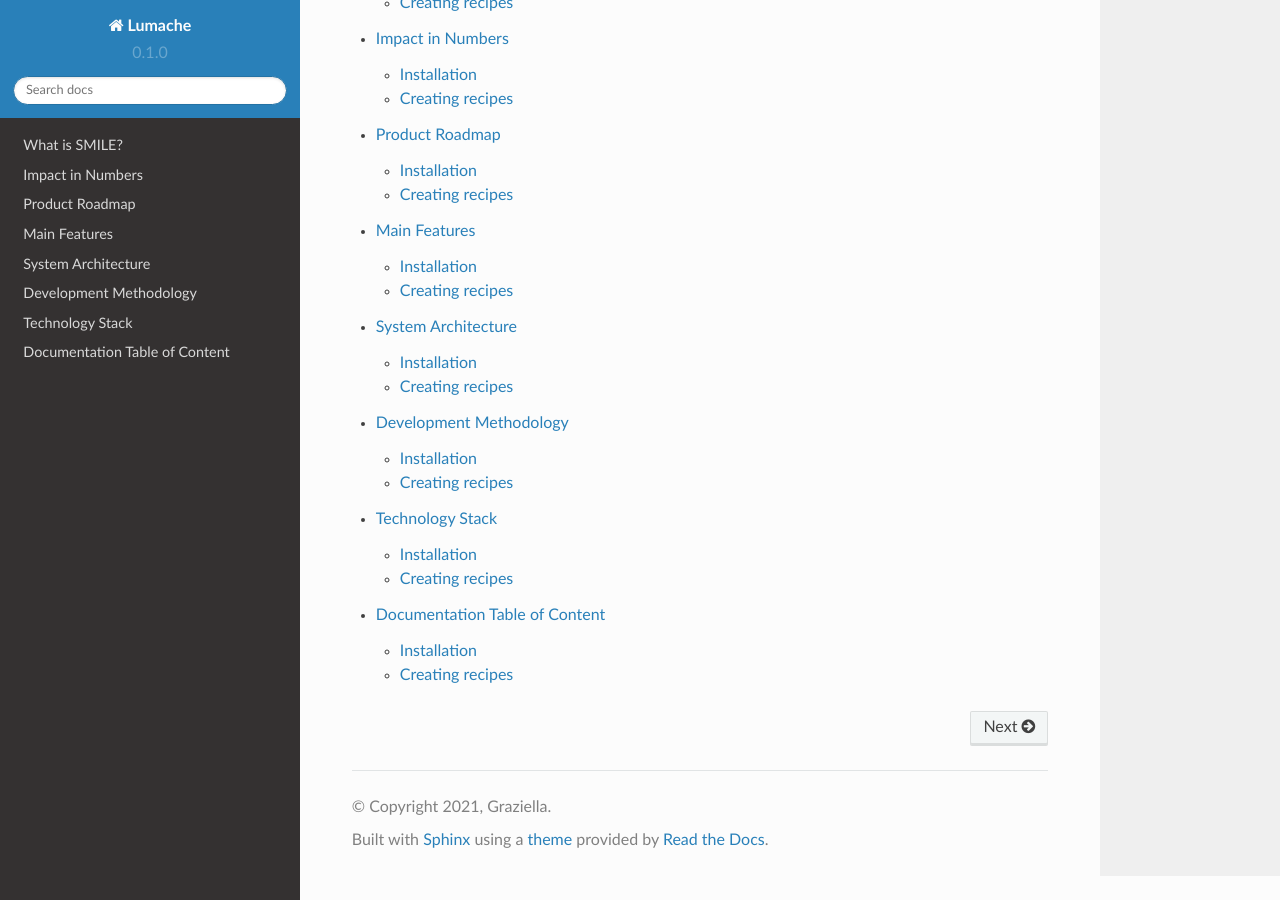
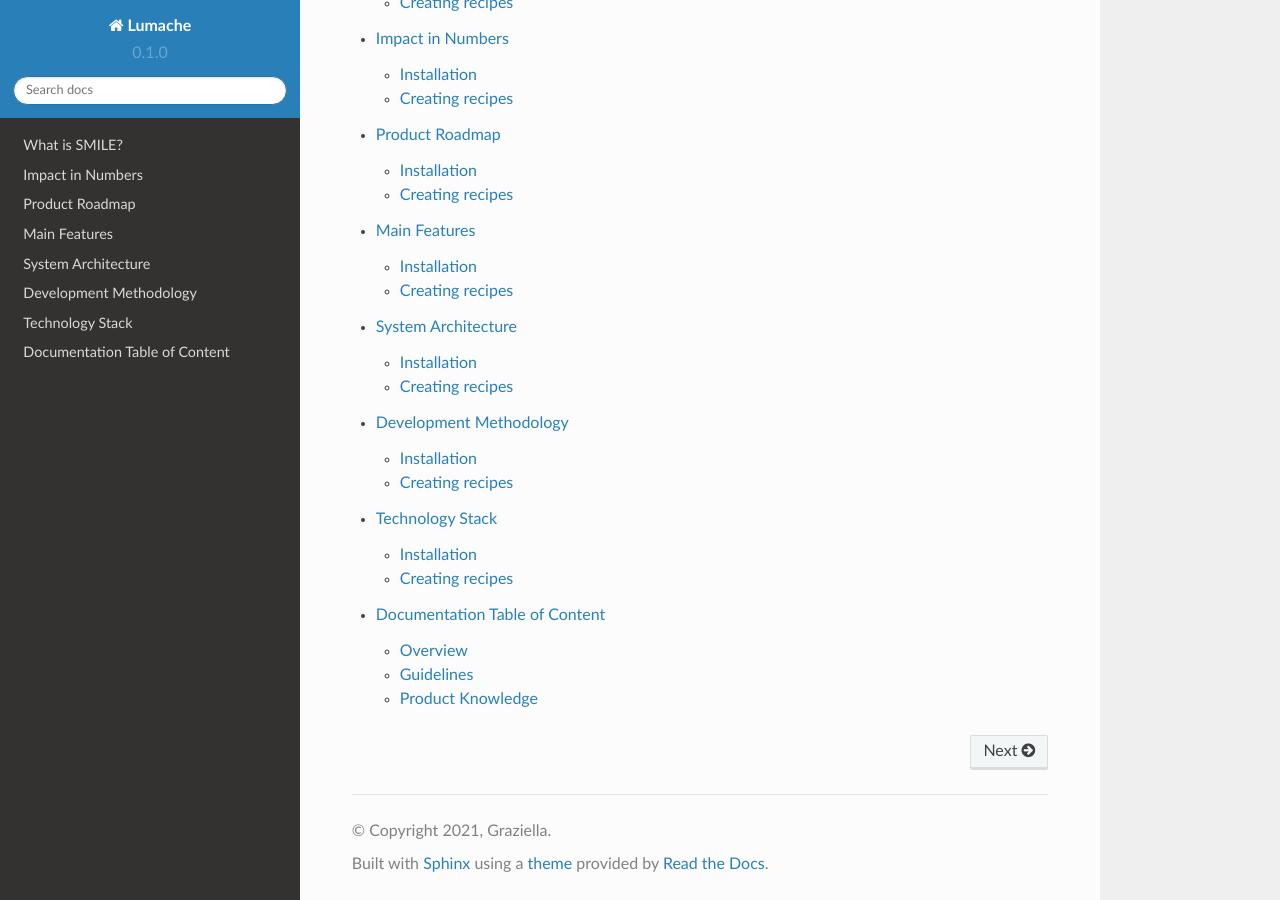
Before and after one commit to bigza/smile-documentation, a Sphinx documentation site: the page built from docs/source/index.rst, in a window 1280 px wide and 900 px high, scrolled down 1010 px. Built offline with Sphinx 7.4.7 and the Read the Docs theme 2.0.0, drawn with Linux system fonts in a browser that asks for light colours.

Commit message:
Update documentation.rst

```diff
--- a/docs/source/documentation.rst
+++ b/docs/source/documentation.rst
@@ -3,7 +3,7 @@ Documentation Table of Content
 
 .. _installation:
 
-Installation
+Overview
 ------------
 
 To use Lumache, first install it using pip:
@@ -12,7 +12,7 @@ To use Lumache, first install it using pip:
 
    (.venv) $ pip install lumache
 
-Creating recipes
+Guidelines
 ----------------
 
 To retrieve a list of random ingredients,
@@ -31,3 +31,9 @@ For example:
 >>> import lumache
 >>> lumache.get_random_ingredients()
 ['shells', 'gorgonzola', 'parsley']
+
+Product Knowledge
+----------------
+
+To retrieve a list of random ingredients,
+you can use the ``lumache.get_random_ingredients()`` function:
```
